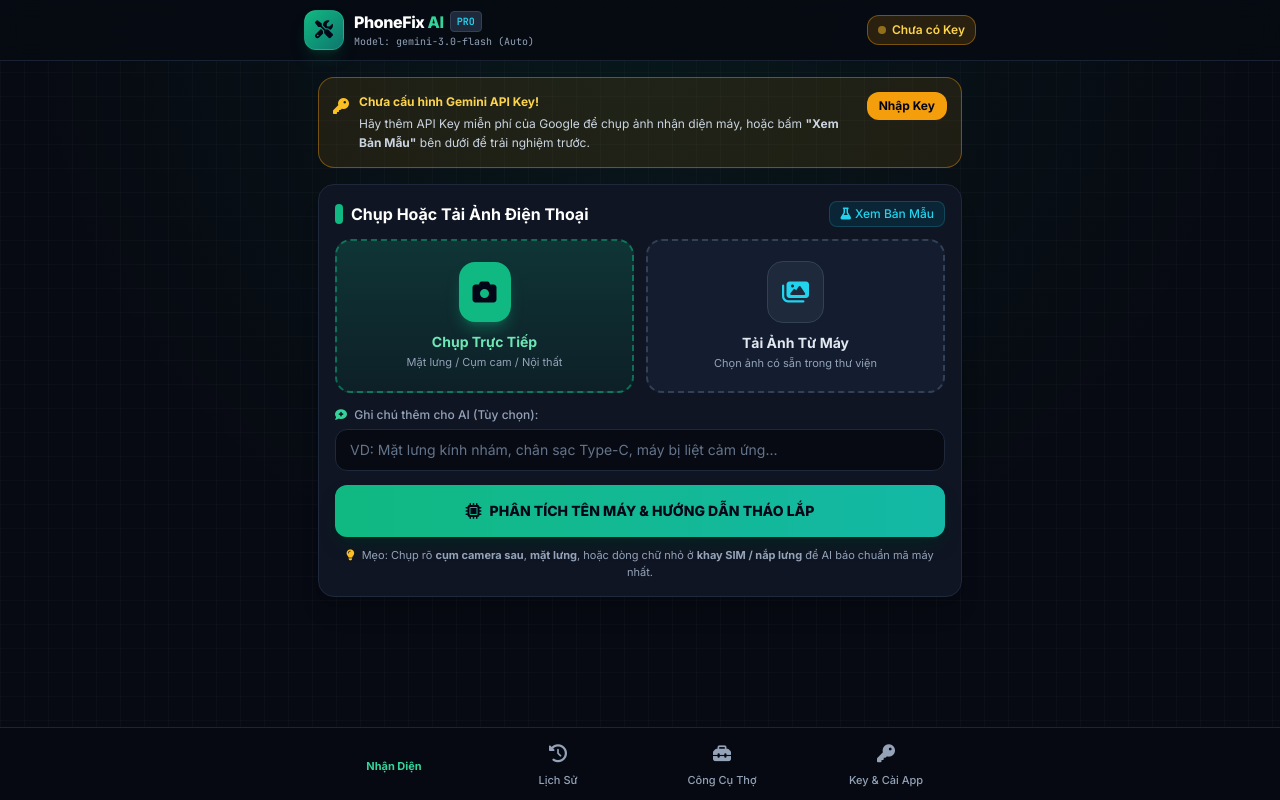
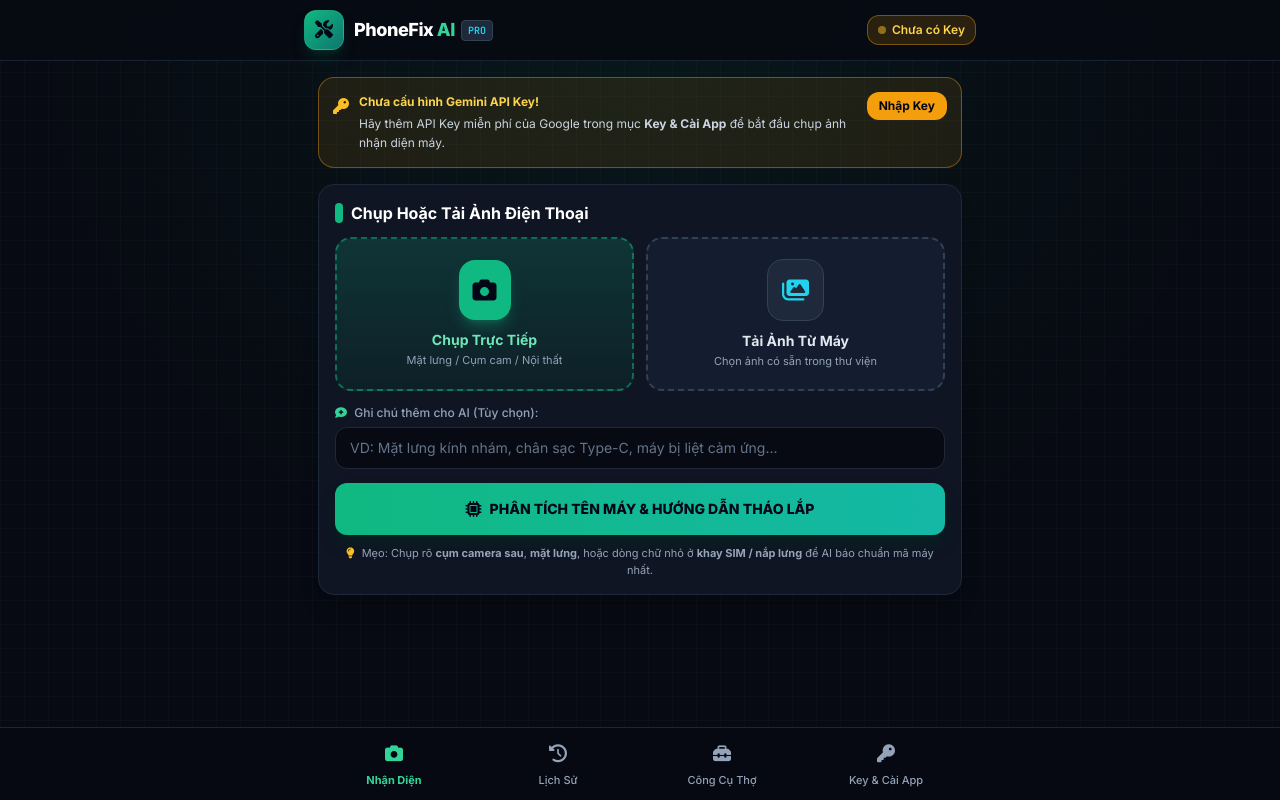
Before and after one commit to tp-99999/Phonefixai, a plain HTML site: page index.html in a window 1280 px wide. Drawn offline with nearby package versions, Linux system fonts and the light colour scheme.

Commit message:
Update index.html

```diff
--- a/index.html
+++ b/index.html
@@ -114,12 +114,9 @@
                 <div class="w-10 h-10 rounded-xl bg-gradient-to-br from-emerald-500 to-teal-700 flex items-center justify-center shadow-lg shadow-emerald-900/40 border border-emerald-400/30 shrink-0">
                     <i class="fa-solid fa-screwdriver-wrench text-slate-950 text-lg"></i>
                 </div>
-                <div>
-                    <div class="flex items-center gap-1.5">
-                        <h1 class="font-extrabold text-base tracking-tight text-white leading-none">PhoneFix <span class="text-emerald-400">AI</span></h1>
-                        <span class="text-[10px] font-mono uppercase px-1.5 py-0.5 rounded bg-slate-800 text-cyan-400 border border-slate-700 font-semibold">PRO</span>
-                    </div>
-                    <p id="headerModelSubtext" class="text-[10px] font-mono text-slate-400 mt-0.5 truncate max-w-[165px] sm:max-w-xs">Model: Tự động (Auto)</p>
+                <div class="flex items-center gap-1.5">
+                    <h1 class="font-extrabold text-base sm:text-lg tracking-tight text-white leading-none">PhoneFix <span class="text-emerald-400">AI</span></h1>
+                    <span class="text-[10px] font-mono uppercase px-1.5 py-0.5 rounded bg-slate-800 text-cyan-400 border border-slate-700 font-semibold">PRO</span>
                 </div>
             </div>
 
@@ -154,7 +151,7 @@
                     <i class="fa-solid fa-key text-amber-400 mt-0.5 text-base"></i>
                     <div class="text-xs text-slate-200 leading-relaxed">
                         <p class="font-bold text-amber-300">Chưa cấu hình Gemini API Key!</p>
-                        <p class="text-slate-300 mt-0.5">Hãy thêm API Key miễn phí của Google để chụp ảnh nhận diện máy, hoặc bấm <b>"Xem Bản Mẫu"</b> bên dưới để trải nghiệm trước.</p>
+                        <p class="text-slate-300 mt-0.5">Hãy thêm API Key miễn phí của Google trong mục <b>Key & Cài App</b> để bắt đầu chụp ảnh nhận diện máy.</p>
                     </div>
                 </div>
                 <button onclick="switchTab('settings')" class="shrink-0 px-3 py-1.5 bg-amber-500 hover:bg-amber-400 text-slate-950 font-bold text-xs rounded-xl transition active:scale-95">
@@ -169,9 +166,6 @@
                         <span class="w-2 h-5 rounded-full bg-emerald-500"></span>
                         <h2 class="font-bold text-sm sm:text-base text-white">Chụp Hoặc Tải Ảnh Điện Thoại</h2>
                     </div>
-                    <button onclick="loadDemoAnalysis()" class="text-xs font-medium text-cyan-400 hover:text-cyan-300 bg-cyan-950/60 border border-cyan-800/60 px-2.5 py-1 rounded-lg flex items-center gap-1 active:scale-95 transition">
-                        <i class="fa-solid fa-flask"></i> Xem Bản Mẫu
-                    </button>
                 </div>
 
                 <!-- Hidden File Inputs for Camera & Gallery -->
@@ -721,7 +715,7 @@
         <div class="max-w-2xl mx-auto grid grid-cols-4 px-2 py-1.5">
             <!-- Tab 1: Scan -->
             <button onclick="switchTab('scan')" id="nav-btn-scan" class="flex flex-col items-center justify-center py-1.5 rounded-xl text-emerald-400 transition active:scale-95">
-                <i class="fa-solid fa-camera-viewfinder text-lg"></i>
+                <i class="fa-solid fa-camera text-lg"></i>
                 <span class="text-[11px] font-bold mt-1">Nhận Diện</span>
             </button>
 
@@ -1216,7 +1210,6 @@
             const headerBtn = document.getElementById('headerKeyStatusBtn');
             const headerDot = document.getElementById('headerKeyDot');
             const headerText = document.getElementById('headerKeyText');
-            const headerModelSubtext = document.getElementById('headerModelSubtext');
             const resolvedBadge = document.getElementById('resolvedActiveModelBadge');
             const noKeyBanner = document.getElementById('noKeyWarningBanner');
 
@@ -1225,11 +1218,6 @@
             const modelSetting = getSelectedModelSetting();
             const activeModelId = getInitialModelToTry();
 
-            if (headerModelSubtext) {
-                headerModelSubtext.textContent = modelSetting === 'auto'
-                    ? `Model: ${activeModelId} (Auto)`
-                    : `Model: ${activeModelId}`;
-            }
             if (resolvedBadge) {
                 resolvedBadge.textContent = modelSetting === 'auto'
                     ? `${activeModelId} (Tự động)`
@@ -1400,7 +1388,7 @@
 
             const activeKeyObj = getActiveApiKeyObj();
             if (!activeKeyObj) {
-                showToast('Bạn chưa thêm Gemini API Key! Hãy thêm Key hoặc bấm "Xem Bản Mẫu".', 'warning');
+                showToast('Bạn chưa thêm Gemini API Key! Hãy thêm Key để phân tích ảnh.', 'warning');
                 switchTab('settings');
                 return;
             }
@@ -1757,49 +1745,6 @@
         }
 
         /********************************************************************
-         * 10. DEMO / SAMPLE MODE (TEST APP WITHOUT API KEY)
-         ********************************************************************/
-        function loadDemoAnalysis() {
-            const sampleData = {
-                modelName: "Xiaomi Redmi Note 8",
-                confidence: "Cao (Bản Mẫu Demo)",
-                confidenceReason: "Nhận diện qua mặt lưng kính chuyển sắc (Tím/Xanh), logo Redmi đặt dọc góc trái dưới, cụm 4 camera dọc góc trái và cảm biến vân tay tròn ở giữa mặt lưng.",
-                modelCodes: "M1908C3JG, M1908C3JH, M1908C3JE",
-                repairGuide: {
-                    entryMethod: "Khò nhiệt tách Nắp Lưng kính phía sau (Back Cover) trước",
-                    heatTemp: "80°C - 85°C trên bàn nhiệt trong 2 - 3 phút. Lưu ý màn hình dòng này là IPS LCD có phản quang nên hạn chế nhỏ quá nhiều cồn/530 tràn vào mép màn hình.",
-                    flexCableWarnings: "CẢNH BÁO ĐỨT CÁP: Có dây cáp Cảm Biến Vân Tay rất ngắn nối từ mặt lưng vào mainboard! Khi tách nắp lưng xong, TUYỆT ĐỐI không giật mạnh nắp lưng ra ngay mà phải mở nghiêng để tháo socket vân tay trước.",
-                    disassemblySteps: [
-                        "Tháo khay SIM và tắt nguồn máy hoàn toàn.",
-                        "Đặt mặt lưng lên bàn nhiệt 80°C trong 2 phút, dùng lá nhựa mỏng lách đều 4 cạnh nắp lưng (tránh đâm sâu vào giữa lưng nơi có cáp vân tay).",
-                        "Nghiêng nhẹ nắp lưng, tháo lồng sắt đè socket vân tay và ngắt kết nối cáp vân tay để tách rời nắp lưng.",
-                        "Tháo các ốc cố định lồng bảo vệ main, ngắt socket Pin (BN46) đầu tiên trước khi tháo cáp màn hình và cáp nối cụm sạc."
-                    ],
-                    commonIssues: "1. Liệt cảm ứng hoặc mất đèn màn hình do vào nước phần cổ cáp dưới cằm. 2. Lỗi mất sóng / Không có dịch vụ do chết IC công suất hoặc trung tần (SDR660). 3. Phù pin BN46 làm bung nắp lưng sau thời gian dài sử dụng."
-                },
-                specs: {
-                    display: "IPS LCD 6.3 inch, Full HD+ (1080 x 2340), Có lớp phản quang (Cẩn thận khi dùng dung dịch tách keo)",
-                    battery: "4000 mAh (Mã pin: BN46), Sạc 18W, Chân sạc USB Type-C nằm trên cụm bo sạc rời bên dưới",
-                    hardware: "Qualcomm Snapdragon 665, RAM 4GB/6GB, Mainboard chữ C 1 tầng dễ sửa chữa, lưng kính Gorilla Glass 5"
-                },
-                similarModels: [
-                    {
-                        name: "Xiaomi Redmi Note 8T",
-                        difference: "Có thêm NFC, viền dưới (cằm) dày hơn một chút, khung màn hình không lắp chung hoàn toàn với Redmi Note 8 thường."
-                    },
-                    {
-                        name: "Xiaomi Redmi Note 7",
-                        difference: "Chỉ có cụm 2 camera sau thay vì 4 camera như Redmi Note 8, dùng mã pin BN4A khác với BN46."
-                    }
-                ]
-            };
-
-            currentAnalysisData = sampleData;
-            renderAnalysisResult(sampleData);
-            showToast('Đã nạp dữ liệu mẫu: Xiaomi Redmi Note 8!', 'info');
-        }
-
-        /********************************************************************
          * 11. LOCALSTORAGE SCAN HISTORY MANAGEMENT
          ********************************************************************/
         function getScanHistory() {
```
